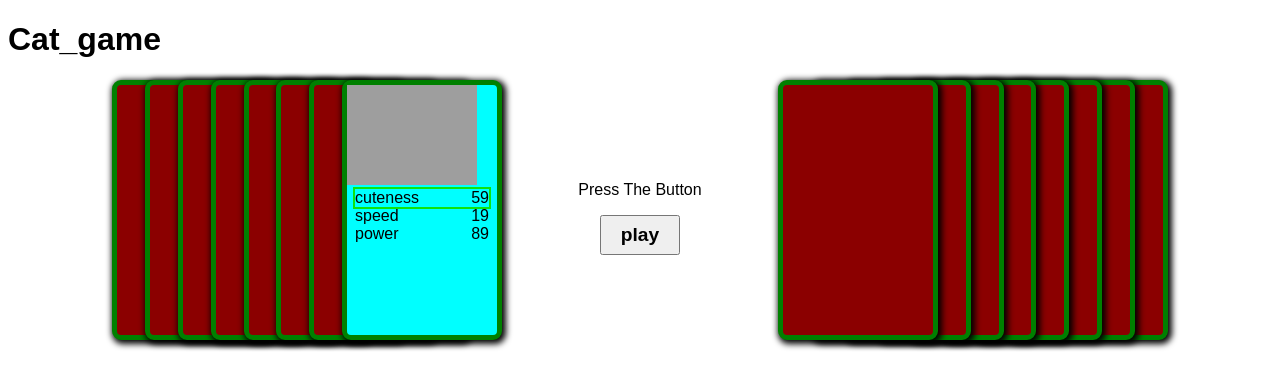
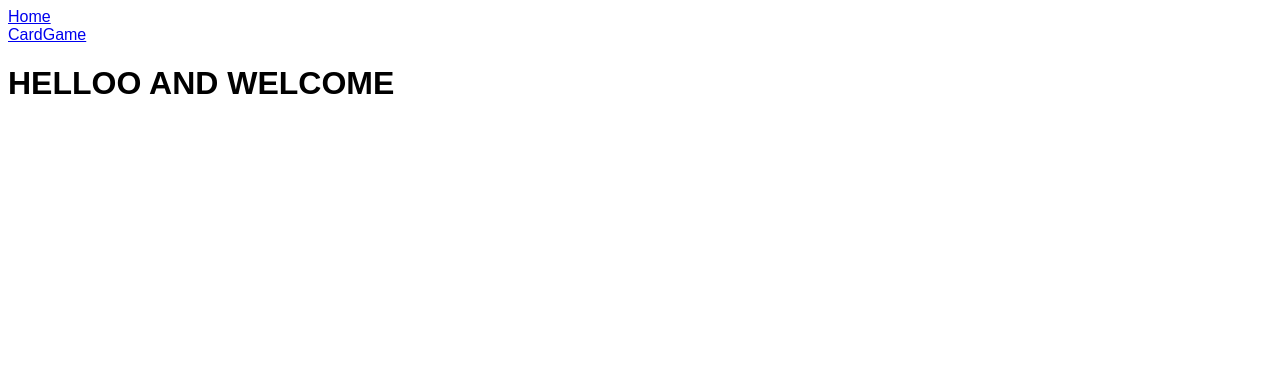
Before and after one commit to TJKwolf/korttipeli, a React (Vite) app in the folder tuomo-vitsin-korttipeli/: page / in a window 1280 px wide. Shown: the top 390 px of the page. Built offline with nearby package versions, Linux system fonts and the light colour scheme; grey boxes are pictures that could not be loaded.

Commit message:
router valmis

```diff
--- a/tuomo-vitsin-korttipeli/package.json
+++ b/tuomo-vitsin-korttipeli/package.json
@@ -11,7 +11,8 @@
   },
   "dependencies": {
     "react": "^18.2.0",
-    "react-dom": "^18.2.0"
+    "react-dom": "^18.2.0",
+    "react-router-dom": "^6.20.0"
   },
   "devDependencies": {
     "@types/react": "^18.2.15",
--- a/tuomo-vitsin-korttipeli/src/App.css
+++ b/tuomo-vitsin-korttipeli/src/App.css
@@ -69,3 +69,9 @@
     font-size: larger;
     font-weight: bold;
 }
+
+.hand{
+    display: flex;
+    flex-direction: column;
+    min-width: 40vw;
+}
--- a/tuomo-vitsin-korttipeli/src/App.jsx
+++ b/tuomo-vitsin-korttipeli/src/App.jsx
@@ -1,159 +1,30 @@
-import Card from "./componets/Card"
-import PlayButton from "./componets/PlayButton";
+import React from 'react';
 import'./App.css'
-import {useState} from 'react'
-
-
-const getRandomInt = (min, max)=> Math.floor(Math.random() * (max - min +1) + min);
-
-const playerCard = {
-  image: "http://placekitten.com/130/110",
-  stats: [{name: 'cuteness',value: getRandomInt(1, 100)},
-          {name: 'speed', value: getRandomInt(1, 100)},
-          {name: 'power', value: getRandomInt(1, 100)}]
-}
-
-const opponentcard ={
-  image: "http://placekitten.com/130/100?image=2",
-  stats: [{name: 'cuteness',value: getRandomInt(1, 100)},
-          {name: 'speed', value: getRandomInt(1, 100)},
-          {name: 'power', value: getRandomInt(1, 100)}]
-}
-
-const createCard = index =>({
-    image: "http://placekitten.com/130/100?image=" + index,
-    stats: [{name: 'cuteness',value: getRandomInt(1, 100)},
-            {name: 'speed', value: getRandomInt(1, 100)},
-            {name: 'power', value: getRandomInt(1, 100)}
-          ],
-  id: crypto.randomUUID()
-})
-
-const deck = Array(16).fill(null).map((_,index)=>createCard(index));
-const half =Math.ceil(deck.length / 2)
-const dealCards = () =>{
-  shuffle(deck);
-  return{
-    player: deck.slice(0,half),
-    opponent: deck.slice(half)
-  }
-}
-
-function shuffle(array){
-  for(let i = array.length -1; i > 0; i--){
-    const j = Math.floor(Math.random() * (i +1));
-    [array[i], array[j]] = [array[j], array[i]];
-  }
-  return array;
-}
-
+import Home from './componets/koti';
+import { BrowserRouter as Router, Routes, Route, Link } from 'react-router-dom';
+import CardGame from './componets/cardGame';
 export default  function App(){
 
-  const[result,setResult] = useState('');
-  const[cards, setCards] = useState(dealCards);
-  const [ gameState, setGameState ] = useState('play')
-  const[selectedStat, setSelected] = useState(0);
+  return(
+    <Router>
+      <div>
+        <nav>
+          <ul>
+            <li>
+              <Link to="/">Home</Link>
+            </li>
+            <li>
+              <Link to="/cardGame">CardGame</Link>
+            </li>
+          </ul>
+        </nav>
+      </div>
 
-  if(gameState !== 'game_over' && (!cards.opponent.length || !cards.player.length)){
-    setResult(()=>{
-      if(!cards.opponent.length) return 'Player wins!';
-      else if(!cards.player.length) return 'player loss';
-      return 'draw';
-    });
-    setGameState('game_over');
-  }
-  function comperCards(){
-    const playerStats = cards.player[0].stats[selectedStat];
-    const opponentStats = cards.opponent[0].stats[selectedStat];
+      <Routes>
+        <Route path="/" element={<Home />}></Route>
+        <Route path="/cardGame" element={<CardGame />} />
+      </Routes>
 
-
-    if(playerStats.value === opponentStats.value){
-      setResult('draw');
-    }
-    else if(playerStats.value > opponentStats.value){
-      setResult('win');
-    }
-    else{
-      setResult('lose');
-    }
-    setGameState('result');
-
-  }
-
-  function nextRound(){
-    setCards(cards=>{
-      const playedCards = [{...cards.player[0]}, {...cards.opponent[0]}];
-      const player = cards.player.slice(1);
-      const opponent = cards.opponent.slice(1);
-      if (result === 'draw')
-      {
-        return{
-          player,
-          opponent
-        };
-      }
-
-      if(result === 'win'){
-        return{
-          player:[...player, ...playedCards],
-          opponent
-        };
-      }
-
-      if(result === 'lose'){
-        return{
-          player,
-          opponent:[...opponent, ...playedCards]
-        };
-      }
-      return cards;
-    });
-    setGameState('play');
-    setResult('');
-  }
-
-  function restartGame(){
-    setCards(dealCards);
-    setResult('');
-    setGameState('play');
-  }
-  return(
-    <>
-      <h1>Cat_game</h1>
-       <div className='game'>
-         <ul className='card-list'>
-          {cards.player.map((playerC, index) =>(
-            <li className='card-list-item player' key={playerC.id}>
-              <Card card={index === 0 ? playerC : null}
-              handSelect={statIndex => gameState === 'play' && setSelected(statIndex)}
-              selectedStat={selectedStat}
-              />
-            </li>
-          ))}
-         </ul>
-          <div className='center-area'>
-            <p>{result ||'Press The Button'}</p>
-            {
-              gameState === 'play' ? (<PlayButton text={'play'} handleClick={comperCards}/>)
-              :
-              gameState === 'game_over' ?
-              (<PlayButton text={'restart'} handleClick={restartGame}/>)
-              :
-              (<PlayButton text={'play'} handleClick={nextRound}/>)
-            }
-
-          </div>
-
-        <ul className='card-list opponent'>
-          {cards.opponent.map((opponentC, index) =>(
-            <li className='card-list-item opponent' key={opponentC.id}>
-              <Card card={result && index === 0 ? opponentC : null}/>
-            </li>
-          ))}
-        </ul>
-
-       </div>
-    </>
-
+    </Router>
   );
 }
--- /dev/null
+++ b/tuomo-vitsin-korttipeli/src/componets/cardGame.jsx
@@ -0,0 +1,164 @@
+import Card from "./Card"
+import PlayButton from "./PlayButton";
+import'../App.css'
+import {useState} from 'react'
+
+
+const getRandomInt = (min, max)=> Math.floor(Math.random() * (max - min +1) + min);
+
+const playerCard = {
+  image: "http://placekitten.com/130/110",
+  stats: [{name: 'cuteness',value: getRandomInt(1, 100)},
+          {name: 'speed', value: getRandomInt(1, 100)},
+          {name: 'power', value: getRandomInt(1, 100)}]
+}
+
+const opponentcard ={
+  image: "http://placekitten.com/130/100?image=2",
+  stats: [{name: 'cuteness',value: getRandomInt(1, 100)},
+          {name: 'speed', value: getRandomInt(1, 100)},
+          {name: 'power', value: getRandomInt(1, 100)}]
+}
+
+const createCard = index =>({
+    image: "http://placekitten.com/130/100?image=" + index,
+    stats: [{name: 'cuteness',value: getRandomInt(1, 100)},
+            {name: 'speed', value: getRandomInt(1, 100)},
+            {name: 'power', value: getRandomInt(1, 100)}
+          ],
+  id: crypto.randomUUID()
+})
+
+const deck = Array(16).fill(null).map((_,index)=>createCard(index));
+const half =Math.ceil(deck.length / 2)
+const dealCards = () =>{
+  shuffle(deck);
+  return{
+    player: deck.slice(0,half),
+    opponent: deck.slice(half)
+  }
+}
+
+function shuffle(array){
+  for(let i = array.length -1; i > 0; i--){
+    const j = Math.floor(Math.random() * (i +1));
+    [array[i], array[j]] = [array[j], array[i]];
+  }
+  return array;
+}
+
+export default  function CardGame(){
+
+  const[result,setResult] = useState('');
+  const[cards, setCards] = useState(dealCards);
+  const [ gameState, setGameState ] = useState('play')
+  const[selectedStat, setSelected] = useState(0);
+
+  if(gameState !== 'game_over' && (!cards.opponent.length || !cards.player.length)){
+    setResult(()=>{
+      if(!cards.opponent.length) return 'Player wins!';
+      else if(!cards.player.length) return 'player loss';
+      return 'draw';
+    });
+    setGameState('game_over');
+  }
+  function comperCards(){
+    const playerStats = cards.player[0].stats[selectedStat];
+    const opponentStats = cards.opponent[0].stats[selectedStat];
+
+
+    if(playerStats.value === opponentStats.value){
+      setResult('draw');
+    }
+    else if(playerStats.value > opponentStats.value){
+      setResult('win');
+    }
+    else{
+      setResult('lose');
+    }
+    setGameState('result');
+
+  }
+
+  function nextRound(){
+    setCards(cards=>{
+      const playedCards = [{...cards.player[0]}, {...cards.opponent[0]}];
+      const player = cards.player.slice(1);
+      const opponent = cards.opponent.slice(1);
+      if (result === 'draw')
+      {
+        return{
+          player,
+          opponent
+        };
+      }
+
+      if(result === 'win'){
+        return{
+          player:[...player, ...playedCards],
+          opponent
+        };
+      }
+
+      if(result === 'lose'){
+        return{
+          player,
+          opponent:[...opponent, ...playedCards]
+        };
+      }
+      return cards;
+    });
+    setGameState('play');
+    setResult('');
+  }
+
+  function restartGame(){
+    setCards(dealCards);
+    setResult('');
+    setGameState('play');
+  }
+  return(
+    <>
+      <h1>Cat_game</h1>
+       <div className='game'>
+        <div className='hand Player'>
+          <ul className='card-list'>
+           {cards.player.map((playerC, index) =>(
+            <li className='card-list-item player' key={playerC.id}>
+              <Card card={index === 0 ? playerC : null}
+              handSelect={statIndex => gameState === 'play' && setSelected(statIndex)}
+              selectedStat={selectedStat}
+              />
+            </li>
+           ))}
+          </ul>
+        </div>
+
+          <div className='center-area'>
+            <p>{result ||'Press The Button'}</p>
+            {
+              gameState === 'play' ? (<PlayButton text={'play'} handleClick={comperCards}/>)
+              :
+              gameState === 'game_over' ?
+              (<PlayButton text={'restart'} handleClick={restartGame}/>)
+              :
+              (<PlayButton text={'play'} handleClick={nextRound}/>)
+            }
+
+          </div>
+      <div className='hand'>
+        <ul className='card-list opponent'>
+            {cards.opponent.map((opponentC, index) =>(
+            <li className='card-list-item opponent' key={opponentC.id}>
+              <Card card={result && index === 0 ? opponentC : null}/>
+            </li>
+          ))}
+        </ul>
+      </div>
+
+
+       </div>
+    </>
+
+  );
+}
--- /dev/null
+++ b/tuomo-vitsin-korttipeli/src/componets/koti.jsx
@@ -0,0 +1,12 @@
+import React from "react";
+import '../App.css';
+
+const Home = ()=> {
+    return(
+        <div>
+            <h1>HELLOO AND WELCOME</h1>
+        </div>
+    );
+};
+
+export default Home;
```
Also changed, not shown: 1 other file (tests, documents, lock files or other folders).
